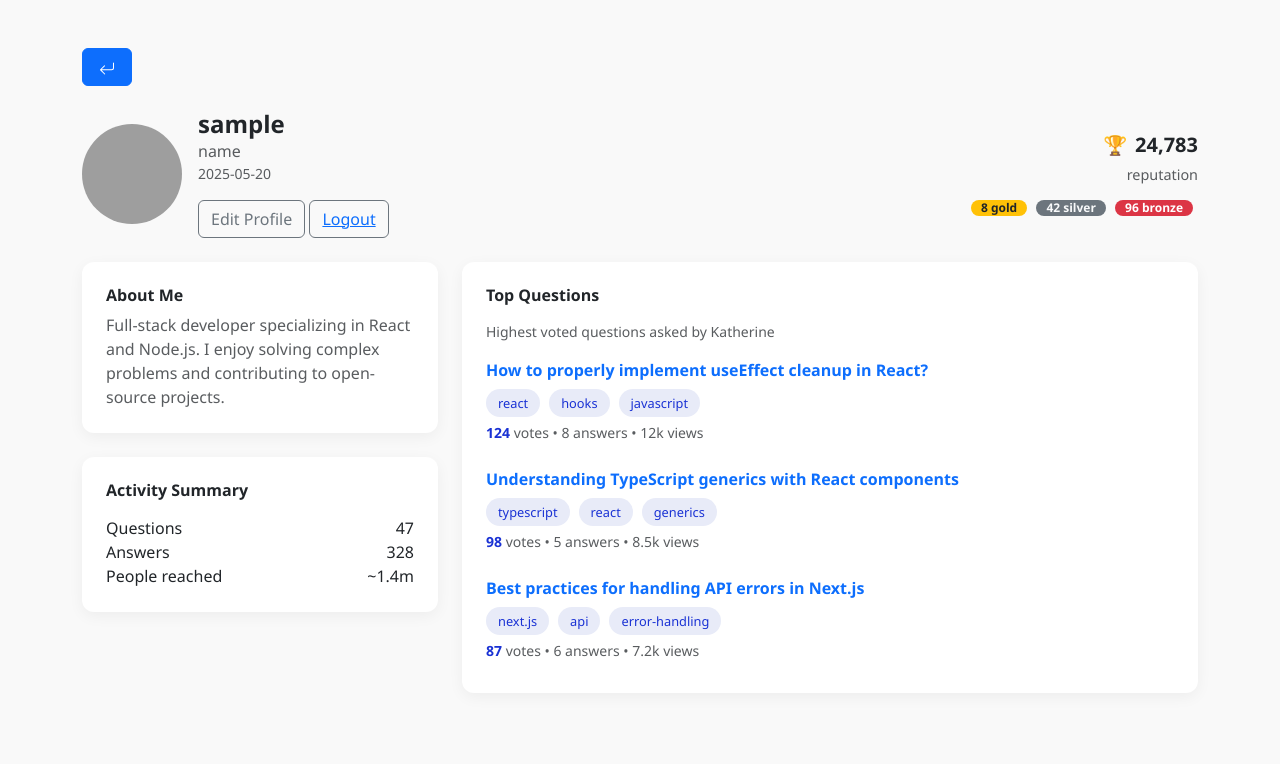
After one commit to SotheaBan/QuizzFlask, a Flask app: page /profile/1 in a window 1280 px wide. The commit adds this page. Shown: the top 764 px of the page. Run offline with Flask 3, Linux system fonts and the light colour scheme; the visitor is signed in with stand-in values (Sample User, id 1); grey boxes are pictures that could not be loaded.

Commit message:
Full done with authentication and start building pages in site

```diff
--- a/app.py
+++ b/app.py
@@ -1,10 +1,11 @@
-from flask import Flask,render_template,redirect,url_for,flash
+from flask import Flask,render_template,redirect,url_for,flash,abort,request
 from extensions import db, login_manager, csrf
 from models import User
-from forms import RegistrationForm,LoginForm
+from forms import RegistrationForm,LoginForm,EditProfileForm
 from werkzeug.security import generate_password_hash,check_password_hash
-from flask_login import login_user
-
+from werkzeug.utils import secure_filename
+from flask_login import login_user,login_required, current_user,LoginManager,logout_user
+import os
 app = Flask(__name__)
 app.config['SECRET_KEY'] = 'hello123'
 app.config['SQLALCHEMY_DATABASE_URI'] = 'postgresql://admin:admin@localhost/quizz'
@@ -15,9 +16,14 @@ db.init_app(app)
 login_manager.init_app(app)
 csrf.init_app(app)
 
+
 # Create tables
 with app.app_context():
     db.create_all()
+
+login_manager = LoginManager()
+login_manager.init_app(app)
+login_manager.login_view = 'login'
 
 @login_manager.user_loader
 def load_user(user_id):
@@ -26,7 +32,6 @@ def load_user(user_id):
 @app.route('/')
 def home():
     return render_template('pages/homepage.html')
-
 
 @app.route('/login', methods=['GET', 'POST'])
 def login():
@@ -37,12 +42,13 @@ def login():
 
         if user and check_password_hash(user.password, form.password.data):
             login_user(user, remember=form.remember.data)
-            flash("✅ Logged in successfully!", "success")
+            flash(" Logged in successfully!", "success")
             return redirect(url_for('home'))
         else:
-            flash("❌ Invalid email or password", "danger")
+            flash(" Invalid email or password", "danger")
 
     return render_template('authentication/login.html', form=form)
+
 
 @app.route('/register', methods=['GET', 'POST'])
 def register():
@@ -65,13 +71,46 @@ def register():
 
         # 4. Flash + redirect
         flash("Account created successfully! You can now log in.", "success")
-        return redirect(url_for(''))
+        return redirect(url_for('home'))
 
     return render_template('authentication/register.html', form=form)
 
+@app.route('/profile/<int:user_id>')
+
+@login_required
+def profile(user_id):
+
+    form = EditProfileForm(obj=user_id)
+    return render_template('pages/profile.html', user=user_id,form=form)
+
+@app.route('/profile/<int:user_id>/edit', methods=['GET', 'POST'])
+@login_required
+def edit_profile(user_id):
+    user = User.query.get_or_404(user_id)
+
+    if user.id != current_user.id:
+        abort(403)
+
+    form = EditProfileForm(obj=user)
+
+    if form.validate_on_submit():
+        user.username = form.username.data
+        user.avatar_url = form.avatar_url.data
+        db.session.commit()
+        flash("✅ Profile updated successfully!", "success")
+        return redirect(url_for('profile', user_id=user.id))
+
+    form = EditProfileForm(obj=current_user)
+    return render_template('pages/profile.html', user=current_user, form=form)
 
 
 
+@app.route('/logout')
+@login_required
+def logout():
+    logout_user()  # Removes user session
+    flash("You have been logged out.", "info")
+    return redirect(url_for('home'))
 
 
 
--- a/forms.py
+++ b/forms.py
@@ -1,6 +1,6 @@
 from flask_wtf import FlaskForm
 from wtforms import StringField, PasswordField, SubmitField
-from wtforms.validators import DataRequired, Length, Email, EqualTo
+from wtforms.validators import DataRequired, Length, Email, EqualTo,URL
 from wtforms import BooleanField
 
 class RegistrationForm(FlaskForm):
@@ -15,3 +15,8 @@ class LoginForm(FlaskForm):
     password = PasswordField('Password', validators=[DataRequired()])
     remember = BooleanField('Remember Me')
     submit = SubmitField('Login')
+
+class EditProfileForm(FlaskForm):
+    username = StringField('Username', validators=[DataRequired(), Length(min=3, max=25)])
+    avatar_url = StringField('Avatar URL', validators=[URL(), Length(max=255)])
+    submit = SubmitField('Save Changes')
--- a/templates/layout.html
+++ b/templates/layout.html
@@ -3,11 +3,11 @@
 <head>
   <meta charset="UTF-8">
   <title>{% block title %}Flask Auth{% endblock %}</title>
-  <link href="https://cdn.jsdelivr.net/npm/bootstrap@5.3.0/dist/css/bootstrap.min.css" rel="stylesheet">
+  <link href="https://cdn.jsdelivr.net/npm/bootstrap@5.3.3/dist/css/bootstrap.min.css" rel="stylesheet">
 </head>
 <body>
   {% block content %}
-
   {% endblock %}
+  <script src="https://cdn.jsdelivr.net/npm/bootstrap@5.3.3/dist/js/bootstrap.bundle.min.js"></script>
 </body>
 </html>
--- /dev/null
+++ b/templates/pages/profile.html
@@ -0,0 +1,225 @@
+<!DOCTYPE html>
+<html lang="en">
+<head>
+  <meta charset="UTF-8" />
+  <meta name="viewport" content="width=device-width, initial-scale=1" />
+  <title>User Profile - DevOverflow</title>
+  <link href="https://cdn.jsdelivr.net/npm/bootstrap@5.3.3/dist/css/bootstrap.min.css" rel="stylesheet" />
+  <style>
+    body {
+      background-color: #f9f9f9;
+      font-family: 'Segoe UI', sans-serif;
+    }
+    .card-custom {
+      background-color: #fff;
+      border-radius: 12px;
+      padding: 1.5rem;
+      box-shadow: 0 4px 15px rgba(0, 0, 0, 0.05);
+      margin-bottom: 1.5rem;
+    }
+    .tag {
+      background-color: #e8ebf8;
+      color: #1A32D4;
+      padding: 5px 12px;
+      border-radius: 20px;
+      font-size: 0.8rem;
+      margin-right: 0.3rem;
+    }
+    .profile-img {
+      width: 100px;
+      height: 100px;
+      border-radius: 100px;
+      background-color: #ddd;
+      display: inline-block;
+      background-image: url('https://via.placeholder.com/100');
+      background-size: cover;
+      background-position: center;
+    }
+    .badge-outline {
+      border-radius: 20px;
+      padding: 2px 10px;
+      font-size: 0.75rem;
+      margin-right: 5px;
+    }
+    .vote-count {
+      font-weight: bold;
+      color: #1A32D4;
+    }
+    .reputation-box {
+      text-align: right;
+    }
+  </style>
+</head>
+<body>
+  <div class="container py-5">
+
+    <div>
+        <a href="{{ url_for('home') }}" class="btn btn-primary width- mb-4" style="width: 50px;">
+            <svg xmlns="http://www.w3.org/2000/svg" width="16" height="16" fill="currentColor" class="bi bi-arrow-return-left" viewBox="0 0 16 16">
+                <path fill-rule="evenodd" d="M14.5 1.5a.5.5 0 0 1 .5.5v4.8a2.5 2.5 0 0 1-2.5 2.5H2.707l3.347 3.346a.5.5 0 0 1-.708.708l-4.2-4.2a.5.5 0 0 1 0-.708l4-4a.5.5 0 1 1 .708.708L2.707 8.3H12.5A1.5 1.5 0 0 0 14 6.8V2a.5.5 0 0 1 .5-.5"/>
+            </svg>
+        </a>
+    </div>
+
+    <!-- Profile Header Row -->
+    <div class="row mb-4">
+      <!-- Profile Info Left -->
+      <div class="col-md-6 d-flex align-items-center gap-3">
+        <div class="profile-img" style="background-image: url('{{ current_user.avatar }}');">
+        </div>
+        <div>
+            <h4 class="fw-bold mb-0">{{current_user.username}}</h4>
+            <div class="text-muted">{{ current_user.email.split('@')[0] }}</div>
+            <div class="text-muted small">{{ current_user.created.strftime('%Y-%m-%d') }}</div>
+
+            <!-- Trigger Button -->
+            <button type="button" class="btn btn-outline-secondary mt-3" data-bs-toggle="modal" data-bs-target="#editProfileModal">
+                Edit Profile
+            </button>
+            <button type="button" class="btn btn-outline-secondary mt-3 " data-bs-toggle="modal" data-bs-target="#editProfileModal">
+                <a href="{{ url_for('logout') }}"  class="underline-none">Logout</a>
+            </button>
+            <!-- Modal -->
+            <div class="modal fade" id="editProfileModal" tabindex="-1" aria-labelledby="editProfileModalLabel" aria-hidden="true">
+                <div class="modal-dialog">
+                <div class="modal-content">
+                    <form method="POST" action="{{ url_for('edit_profile', user_id=current_user.id) }}">
+                    {{ form.hidden_tag() }}
+
+                    <div class="modal-header">
+                        <h5 class="modal-title" id="editProfileModalLabel">Edit Profile</h5>
+                        <button type="button" class="btn-close" data-bs-dismiss="modal" aria-label="Close"></button>
+                    </div>
+
+                    <div class="modal-body">
+                        <div class="mb-3">
+                        {{ form.username.label(class="form-label") }}
+                        {{ form.username(class="form-control") }}
+                        {% for error in form.username.errors %}
+                            <div class="text-danger small">{{ error }}</div>
+                        {% endfor %}
+                        </div>
+
+                        <div class="mb-3">
+                        {{ form.avatar_url.label(class="form-label") }}
+                        {{ form.avatar_url(class="form-control") }}
+                        {% for error in form.avatar_url.errors %}
+                            <div class="text-danger small">{{ error }}</div>
+                        {% endfor %}
+                        </div>
+                    </div>
+
+                    <div class="modal-footer">
+                        <button type="button" class="btn btn-secondary" data-bs-dismiss="modal">Cancel</button>
+                        {{ form.submit(class="btn btn-primary") }}
+                    </div>
+                    </form>
+                </div>
+                </div>
+            </div>
+
+        </div>
+      </div>
+
+      <!-- Reputation Right -->
+      <div class="col-md-6 reputation-box d-flex flex-column align-items-end justify-content-center">
+        <div class="d-flex align-items-center gap-2 mb-1">
+          <span style="font-size: 1.2rem;">🏆</span>
+          <span class="fw-bold fs-5 text-dark">24,783</span>
+        </div>
+        <div class="text-muted mb-2" style="font-size: 0.9rem;">reputation</div>
+        <div>
+          <span class="badge bg-warning text-dark badge-outline">8 gold</span>
+          <span class="badge bg-secondary text-light badge-outline">42 silver</span>
+          <span class="badge bg-danger badge-outline">96 bronze</span>
+        </div>
+      </div>
+    </div>
+
+    <!-- Content Row -->
+    <div class="row">
+      <!-- Left Column: About Me + Activity Summary -->
+      <div class="col-md-4">
+        <div class="card-custom">
+          <h6 class="fw-bold mb-2">About Me</h6>
+          <p class="text-muted mb-0">
+            Full-stack developer specializing in React and Node.js. I enjoy solving complex problems and contributing to open-source projects.
+          </p>
+        </div>
+
+        <div class="card-custom">
+          <h6 class="fw-bold mb-3">Activity Summary</h6>
+          <div class="d-flex justify-content-between">
+            <span>Questions</span><span>47</span>
+          </div>
+          <div class="d-flex justify-content-between">
+            <span>Answers</span><span>328</span>
+          </div>
+          <div class="d-flex justify-content-between">
+            <span>People reached</span><span>~1.4m</span>
+          </div>
+        </div>
+
+      </div>
+
+      <!-- Right Column: Top Questions in Single Card -->
+      <div class="col-md-8">
+        <div class="card-custom">
+          <h6 class="fw-bold mb-3">Top Questions</h6>
+          <p class="text-muted small">Highest voted questions asked by Katherine</p>
+
+          <!-- Question 1 -->
+          <div class="mb-4">
+            <a href="#" class="fw-semibold text-decoration-none text-primary">
+              How to properly implement useEffect cleanup in React?
+            </a>
+            <div class="mt-2 mb-2">
+              <span class="tag">react</span>
+              <span class="tag">hooks</span>
+              <span class="tag">javascript</span>
+            </div>
+            <div class="text-muted small">
+              <span class="vote-count">124</span> votes • 8 answers • 12k views
+            </div>
+          </div>
+
+          <!-- Question 2 -->
+          <div class="mb-4">
+            <a href="#" class="fw-semibold text-decoration-none text-primary">
+              Understanding TypeScript generics with React components
+            </a>
+            <div class="mt-2 mb-2">
+              <span class="tag">typescript</span>
+              <span class="tag">react</span>
+              <span class="tag">generics</span>
+            </div>
+            <div class="text-muted small">
+              <span class="vote-count">98</span> votes • 5 answers • 8.5k views
+            </div>
+          </div>
+
+          <!-- Question 3 -->
+          <div class="mb-2">
+            <a href="#" class="fw-semibold text-decoration-none text-primary">
+              Best practices for handling API errors in Next.js
+            </a>
+            <div class="mt-2 mb-2">
+              <span class="tag">next.js</span>
+              <span class="tag">api</span>
+              <span class="tag">error-handling</span>
+            </div>
+            <div class="text-muted small">
+              <span class="vote-count">87</span> votes • 6 answers • 7.2k views
+            </div>
+          </div>
+
+        </div>
+      </div>
+    </div>
+  </div>
+
+
+
+
+</body>
+</html>
```
Also changed, not shown: models.py (+69 -0 lines), templates/pages/homepage.html (+143 -4 lines), templates/components/formPopUp.html (added).
